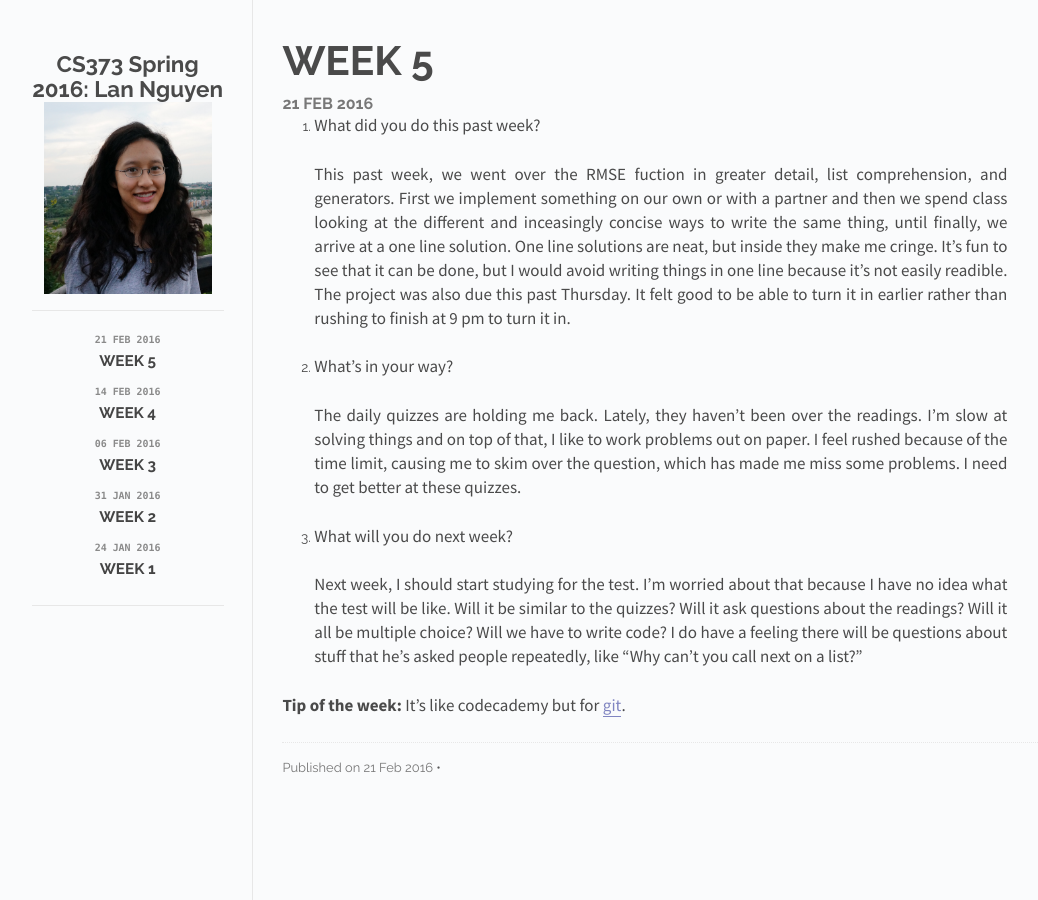
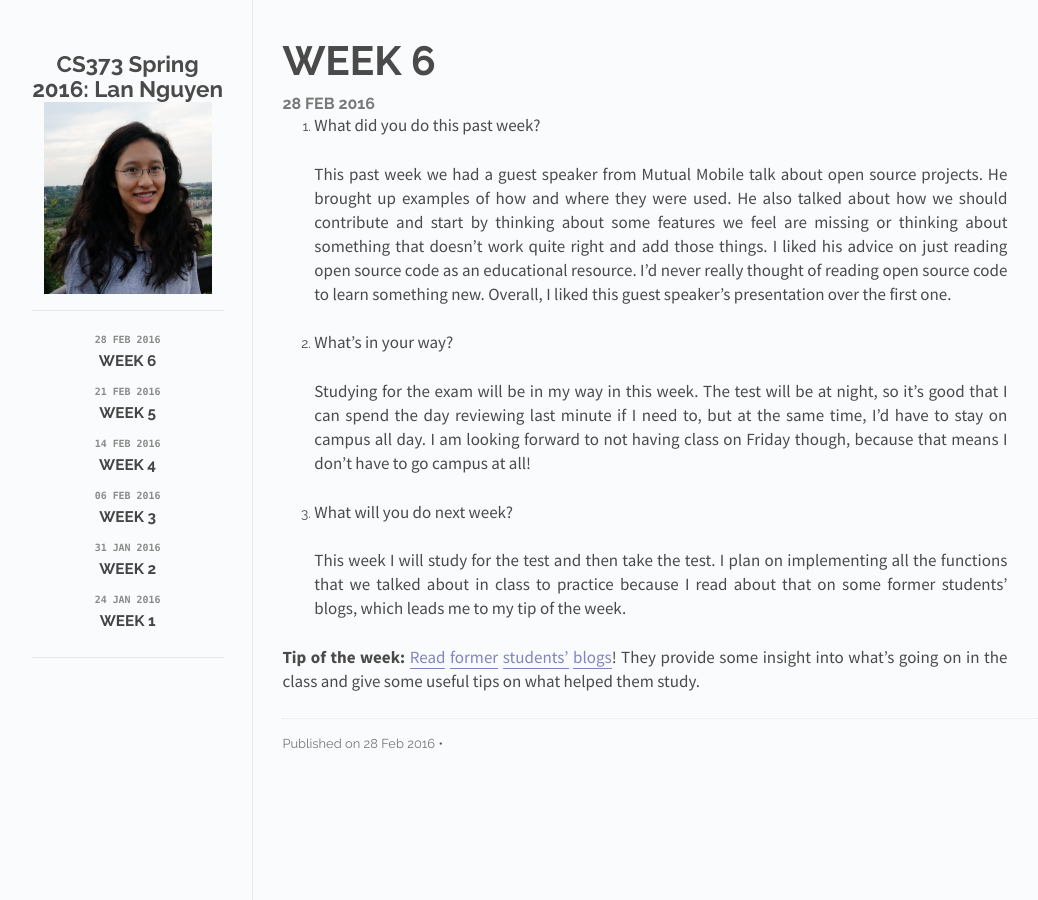
Before and after one commit to chareth/cs373-extra-credit-blog, a Jekyll site: the page built from index.html, in a window 1280 px wide. Shown: the whole page, without its empty margins (118-1156 px from the left). Built offline with Jekyll 4.4.1, drawn with Linux system fonts in a browser that asks for light colours.

Commit message:
Week 6 post; edit formatting for week 3

```diff
--- /dev/null
+++ b/_posts/2016-02-28-Week-6.md
@@ -0,0 +1,19 @@
+---
+layout: post
+title: Week 6
+---
+
+1. What did you do this past week?
+
+	This past week we had a guest speaker from Mutual Mobile talk about open source projects. He brought up examples of how and where they were used. He also talked about how we should contribute and start by thinking about some features we feel are missing or thinking about something that doesn't work quite right and add those things. I liked his advice on just reading open source code as an educational resource. I'd never really thought of reading open source code to learn something new. Overall, I liked this guest speaker's presentation over the first one.
+
+
+2. What's in your way?
+
+	Studying for the exam will be in my way in this week. The test will be at night, so it's good that I can spend the day reviewing last minute if I need to, but at the same time, I'd have to stay on campus all day. I am looking forward to not having class on Friday though, because that means I don't have to go campus at all!
+
+3. What will you do next week?
+
+	This week I will study for the test and then take the test. I plan on implementing all the functions that we talked about in class to practice because I read about that on some former students' blogs, which leads me to my tip of the week.
+
+**Tip of the week:**  [Read](https://ggambo13.wordpress.com/2015/03/09/week-7/) [former](https://cs373olivialin.wordpress.com/2015/03/09/week-7-test-one/) [students'](http://cs373svillars.blogspot.com/2015/03/week-8-316-327.html) [blogs](https://theblogofbobb.wordpress.com/2014/07/21/week-six/)! They provide some insight into what's going on in the class and give some useful tips on what helped them study.
```
Also changed, not shown: _posts/2016-02-06-Week-3.md (+1 -1 lines).
